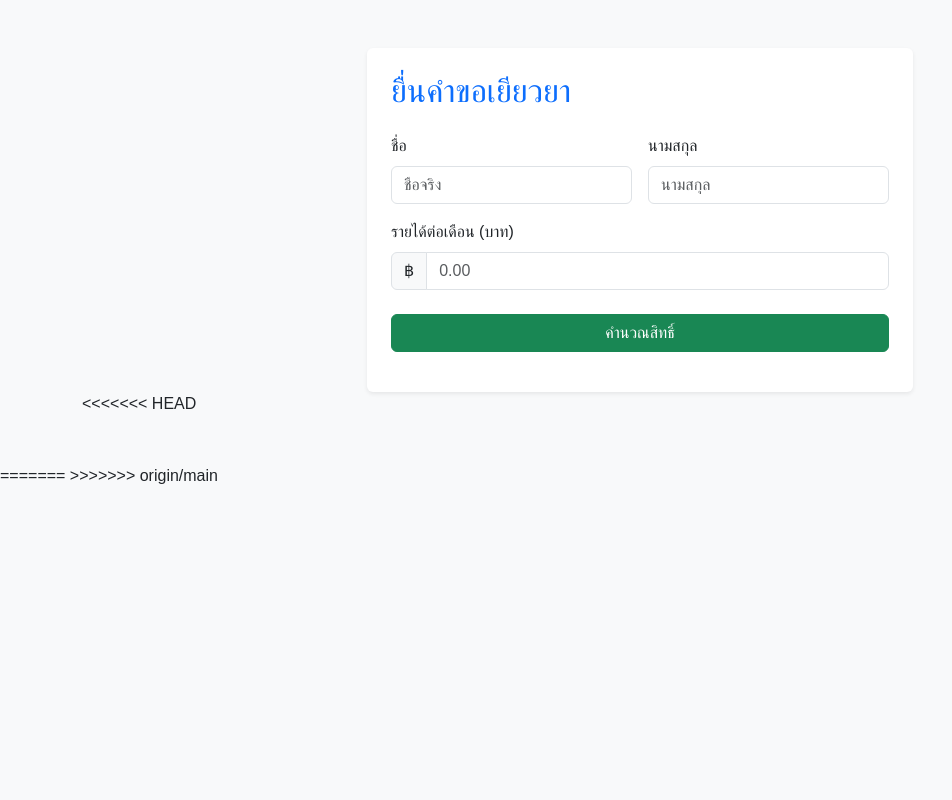
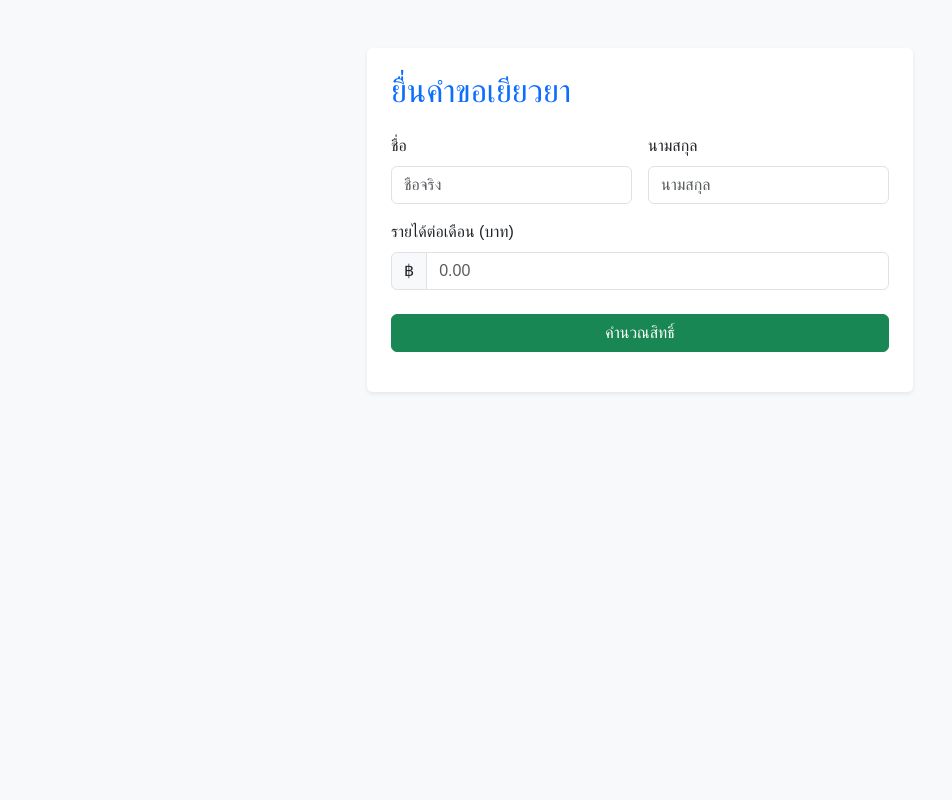
Before and after one commit to Popopokong/MVC66050320_07_02_69, a Flask app: page /claim in a window 1280 px wide. Shown: the whole page, without its empty margins (0-952 px from the left). Run offline with Flask 3, Linux system fonts and the light colour scheme.

Commit message:
แก้ ui

```diff
--- a/templates/claim_form.html
+++ b/templates/claim_form.html
@@ -47,8 +47,3 @@
       </div>
     </div>
   </div>
-<<<<<<< HEAD
-</div>
-=======
-</div>
->>>>>>> origin/main
--- a/templates/claim_list.html
+++ b/templates/claim_list.html
@@ -5,7 +5,6 @@
 <div class="container py-5">
   <div class="d-flex justify-content-between align-items-center mb-4">
     <h2 class="text-secondary">รายการคำขอเยียวยา</h2>
-    <a href="/claim" class="btn btn-outline-primary btn-sm">+ ยื่นคำขอใหม่</a>
   </div>
 
   <div class="table-responsive shadow-sm rounded">
```
Also changed, not shown: compensation.db.
